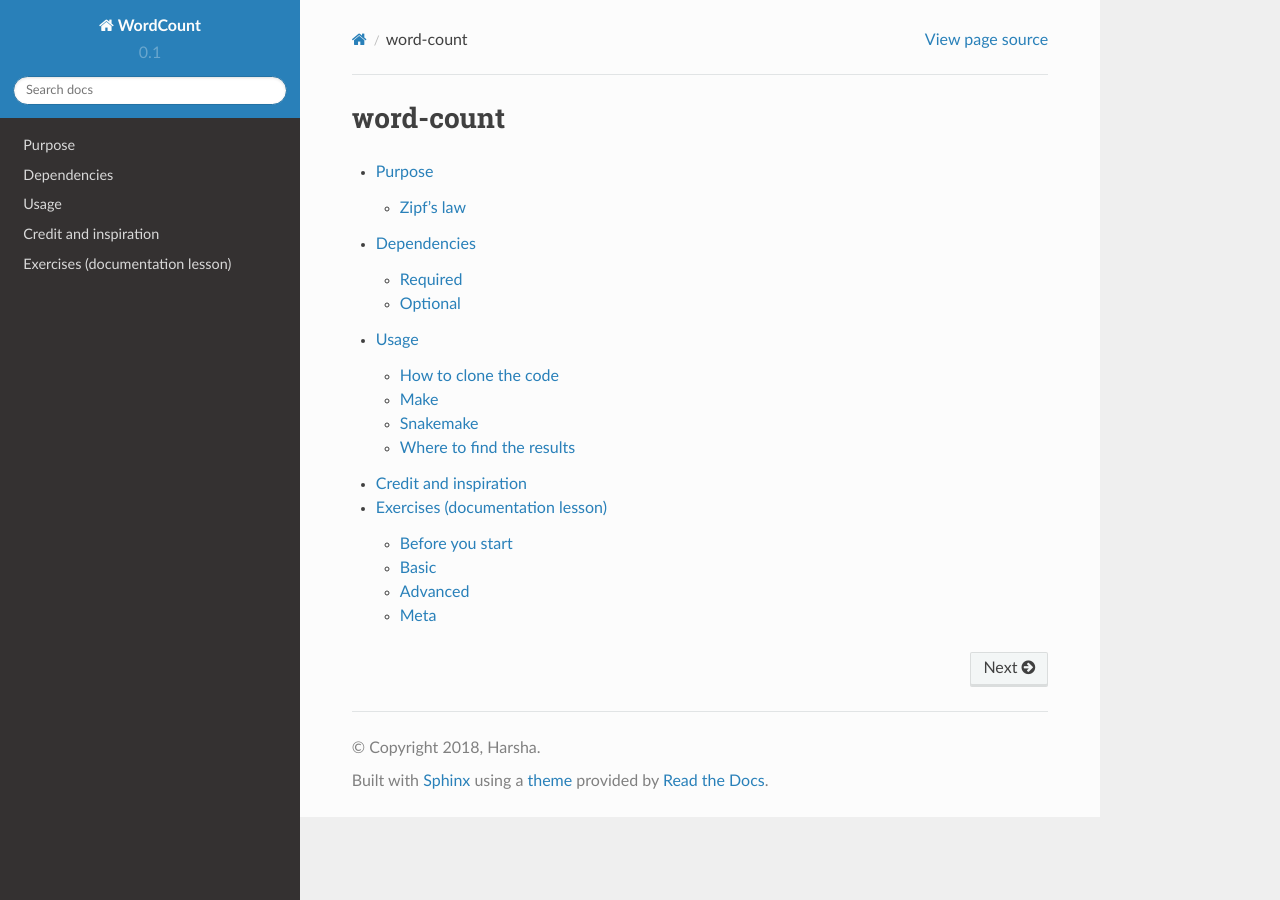
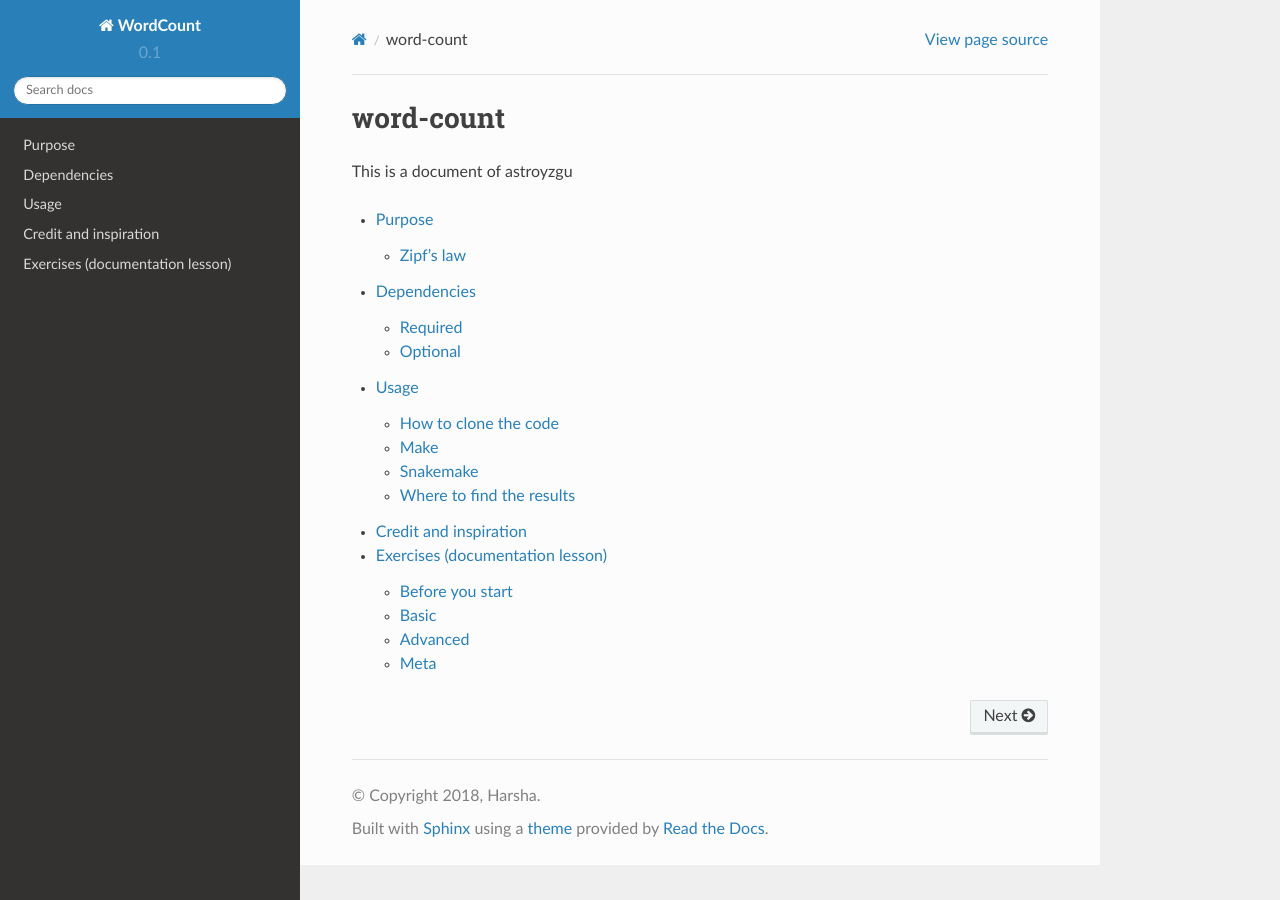
Before and after one commit to astroyzgu/Deploying-test, a Sphinx documentation site: the page built from doc/index.rst, in a window 1280 px wide. Built offline with Sphinx 7.4.7 and the Read the Docs theme 2.0.0, drawn with Linux system fonts in a browser that asks for light colours.

Commit message:
Update index.rst

```diff
--- a/doc/index.rst
+++ b/doc/index.rst
@@ -6,9 +6,12 @@
 
 word-count
 ==========
+This is a document of astroyzgu
+
 
 .. toctree::
    :maxdepth: 2
+
 
    purpose.rst
    dependencies.rst
```
